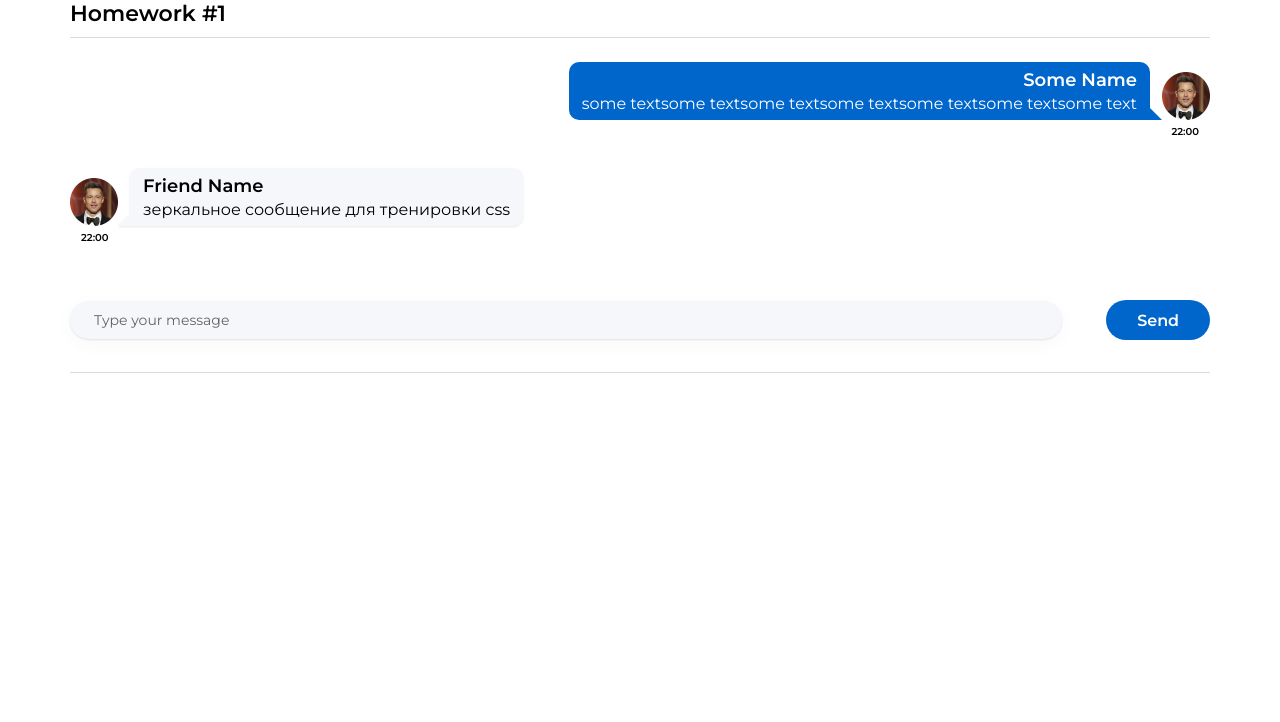
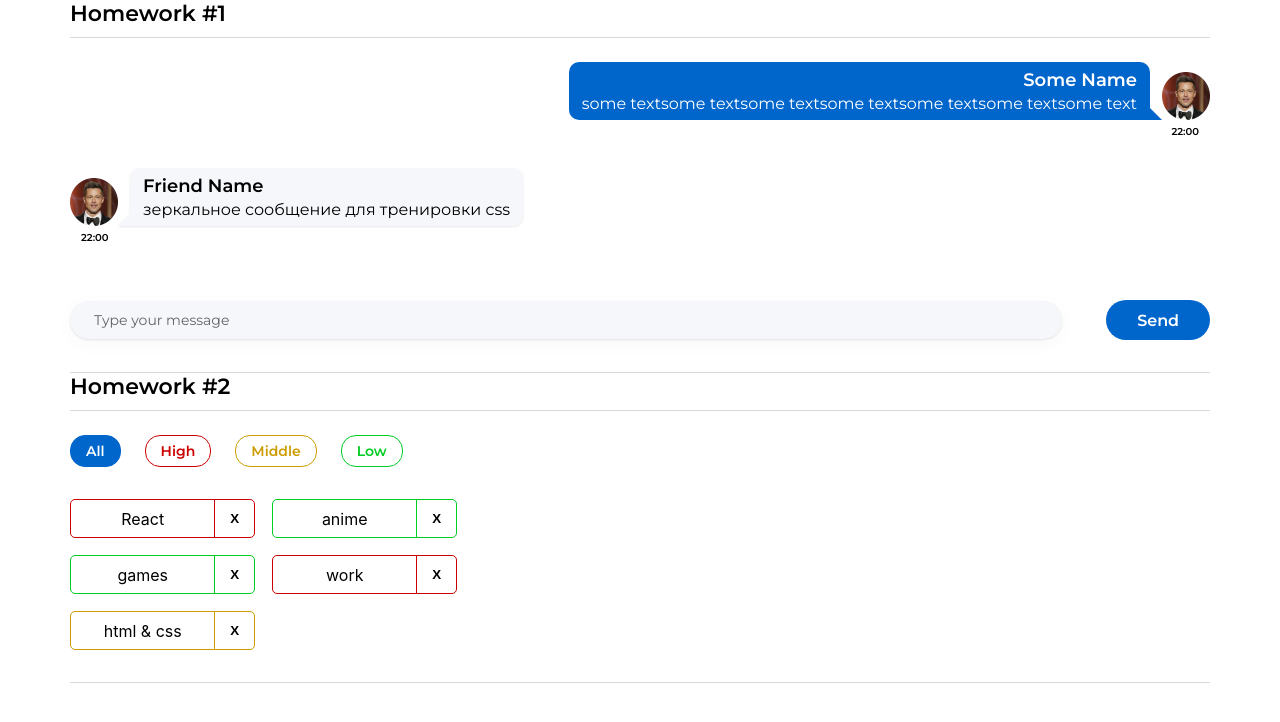
Before and after one commit to ibdkn/homework-front-02, a React (Create React App) app: page / in a window 1280 px wide. Shown: the top 722 px of the page. Built offline with nearby package versions, Linux system fonts and the light colour scheme.

Commit message:
completed HW2

```diff
--- a/src/s1-main/App.tsx
+++ b/src/s1-main/App.tsx
@@ -1,13 +1,14 @@
 import React from 'react'
 import s from './App.module.css'
 import HW1 from '../s2-homeworks/hw01/HW1'
+import HW2 from "../s2-homeworks/hw02/HW2";
 
 function App() {
     return (
         <div className={s.App}>
             <HW1/>
             {/*раскомментировать по ходу выполнения*/}
-            {/*<HW2/>*/}
+            <HW2/>
             {/*<HW3/>*/}
             {/*<HW4/>*/}
 
--- a/src/s2-homeworks/hw02/HW2.tsx
+++ b/src/s2-homeworks/hw02/HW2.tsx
@@ -3,8 +3,8 @@
 import s2 from '../../s1-main/App.module.css'
 
 /*
-* 1 - описать типы AffairPriorityType, AffairType
-* 2 - указать нужный тип для defaultAffairs
+* 1 - описать типы AffairPriorityType, AffairType +
+* 2 - указать нужный тип для defaultAffairs +
 * 3 - дописать типы и логику функции filterAffairs и проверить её тестами
 * 4 - выполнить пункт 3 для функции deleteAffair
 * 5 - указать нужный тип в useState с affairs
@@ -17,16 +17,17 @@
 * */
 
 // types
-export type AffairPriorityType = any // need to fix any
+export type AffairPriorityType = 'high' | 'low' | 'middle'
+
 export type AffairType = {
-    _id: any // need to fix any
-    name: any // need to fix any
+    _id: number
+    name: string
     priority: AffairPriorityType
 }
 export type FilterType = 'all' | AffairPriorityType
 
 // constants
-const defaultAffairs: any = [ // need to fix any
+const defaultAffairs: AffairType[] = [
     {_id: 1, name: 'React', priority: 'high'}, // студенты могут изменить содержимое name и количество элементов в массиве, ...priority не менять!
     {_id: 2, name: 'anime', priority: 'low'},
     {_id: 3, name: 'games', priority: 'low'},
@@ -35,27 +36,25 @@
 ]
 
 // pure helper functions
-export const filterAffairs = (affairs: any, filter: any): any => { // need to fix any
+export const filterAffairs = (affairs: AffairType[], filter: FilterType): AffairType[] => {
+    return filter === 'all' ? affairs : affairs.filter(affair => affair.priority === filter);
 
-
-    return affairs // need to fix
 }
-export const deleteAffair = (affairs: any, _id: any): any => { // need to fix any
-
-    return affairs // need to fix
+export const deleteAffair = (affairs: AffairType[], _id: number): any => {
+    return affairs.filter(affair => affair._id !== _id);
 }
 
 function HW2() {
-    const [affairs, setAffairs] = useState<any>(defaultAffairs) // need to fix any
+    const [affairs, setAffairs] = useState<AffairType[]>(defaultAffairs)
     const [filter, setFilter] = useState<FilterType>('all')
 
     const filteredAffairs = filterAffairs(affairs, filter)
-    const deleteAffairCallback = (_id: any) => { // need to fix any
-        // need to fix
+    const deleteAffairCallback = (_id: number) => {
+        setAffairs(affairs.filter(affair => affair._id !== _id));
     }
 
     return (
-        <div id={'hw2'}>
+        <div id={'hw2'} className={s2.container}>
             <div className={s2.hwTitle}>Homework #2</div>
             <div className={s2.hw}>
                 <Affairs
--- a/src/s2-homeworks/hw02/affairs/Affairs.tsx
+++ b/src/s2-homeworks/hw02/affairs/Affairs.tsx
@@ -4,24 +4,24 @@
 import s from './Affairs.module.css'
 
 type AffairsPropsType = {
-    data: any // need to fix any
-    setFilter: any
-    deleteAffairCallback: any
+    data: AffairType[]
+    setFilter: (filter: FilterType) => void
+    deleteAffairCallback: (id: number) => void
     filter: FilterType
 }
 
 function Affairs(props: AffairsPropsType) {
     const setAll = () => {
-        // need to fix
+        props.setFilter("all");
     }
     const setHigh = () => {
-        // need to fix
+        props.setFilter("high");
     }
     const setMiddle = () => {
-        // need to fix
+        props.setFilter("middle");
     }
     const setLow = () => {
-        // need to fix
+        props.setFilter("low");
     }
 
     const cnAll = s.button + ' ' + s.all + (props.filter === 'all' ? ' ' + s.active : '')
--- a/src/s2-homeworks/hw02/affairs/affair/Affair.tsx
+++ b/src/s2-homeworks/hw02/affairs/affair/Affair.tsx
@@ -6,12 +6,12 @@
 type AffairPropsType = {
     // key не нужно типизировать
     affair: AffairType
-    deleteAffairCallback: any // need to fix any
+    deleteAffairCallback: (id: number) => void
 }
 
 function Affair(props: AffairPropsType) {
     const deleteCallback = () => {
-        // need to fix
+        props.deleteAffairCallback(props.affair._id);
     }
 
     const nameClass = s.name + ' ' + s2[props.affair.priority]
@@ -24,9 +24,7 @@
             className={affairClass}
         >
             <div id={'hw2-name-' + props.affair._id} className={nameClass}>
-                {/*создаёт студент*/}
-
-                {/**/}
+                {props.affair.name}
             </div>
             <div id={'hw2-priority-' + props.affair._id} hidden>
                 {props.affair.priority}
@@ -35,7 +33,7 @@
             <button
                 id={'hw2-button-delete-' + props.affair._id}
                 className={buttonClass}
-                // need to fix
+                onClick={deleteCallback}
 
             >
                 {/*текст кнопки могут изменить студенты*/}
```
